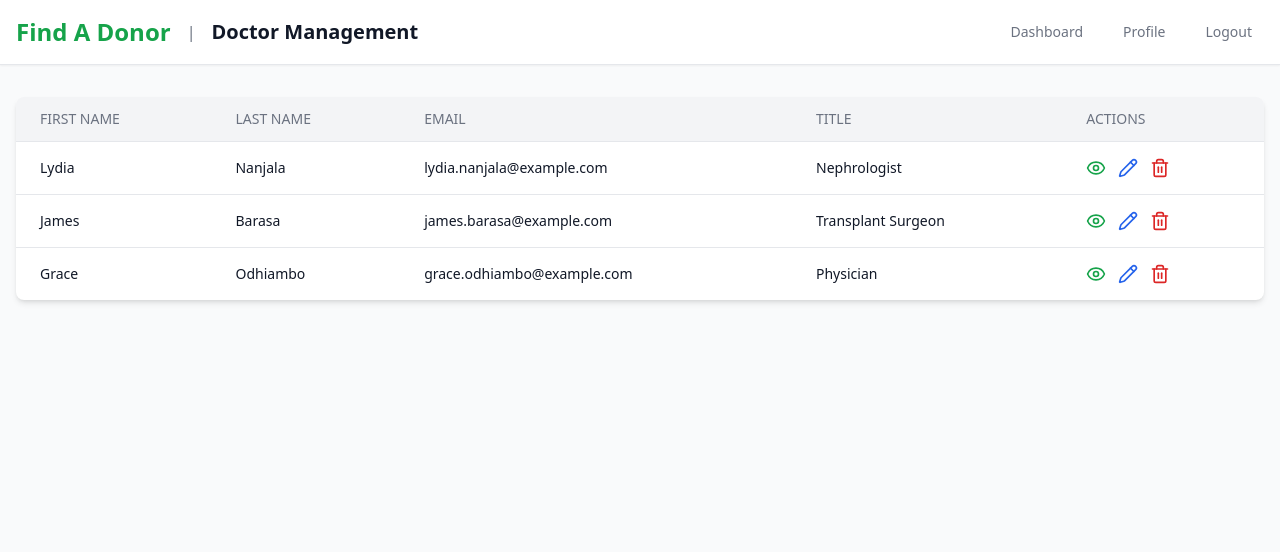
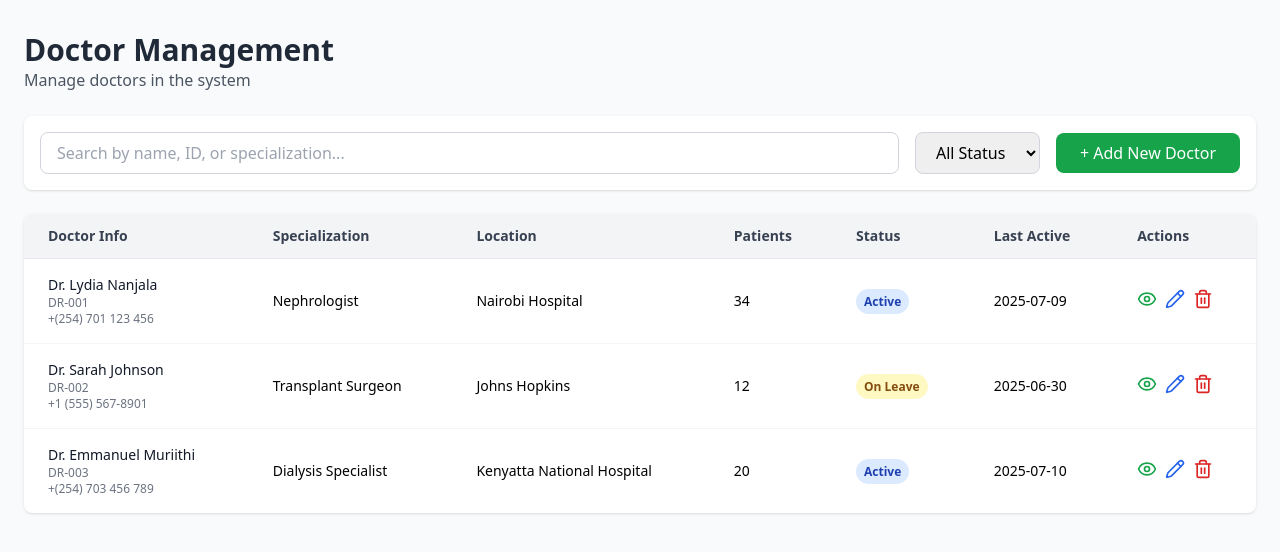
Before and after one commit to M-Bless/Find-A-Donor, a React (Create React App) app: page /doctor-management in a window 1280 px wide. Shown: the top 552 px of the page. Built offline with nearby package versions, Linux system fonts and the light colour scheme.

Commit message:
doctor management made seamless

```diff
--- a/src/components/DoctorManagement.jsx
+++ b/src/components/DoctorManagement.jsx
@@ -1,159 +1,149 @@
 import React, { useState } from 'react';
-import { Link } from 'react-router-dom';
-import { Pencil, Eye, Trash2 } from 'lucide-react';
+import { Eye, Pencil, Trash2 } from 'lucide-react';
 
 const DoctorManagement = () => {
   const [doctors, setDoctors] = useState([
-    { id: 1, firstName: 'Lydia', lastName: 'Nanjala', email: 'lydia.nanjala@example.com', title: 'Nephrologist' },
-    { id: 2, firstName: 'James', lastName: 'Barasa', email: 'james.barasa@example.com', title: 'Transplant Surgeon' },
-    { id: 3, firstName: 'Grace', lastName: 'Odhiambo', email: 'grace.odhiambo@example.com', title: 'Physician' }
+    {
+      id: 'DR-001',
+      name: 'Dr. Lydia Nanjala',
+      specialization: 'Nephrologist',
+      phone: '+(254) 701 123 456',
+      email: 'lydia.nanjala@hospital.org',
+      patients: 34,
+      status: 'Active',
+      location: 'Nairobi Hospital',
+      lastActive: '2025-07-09',
+    },
+    {
+      id: 'DR-002',
+      name: 'Dr. Sarah Johnson',
+      specialization: 'Transplant Surgeon',
+      phone: '+1 (555) 567-8901',
+      email: 'sarah.johnson@clinic.com',
+      patients: 12,
+      status: 'On Leave',
+      location: 'Johns Hopkins',
+      lastActive: '2025-06-30',
+    },
+    {
+      id: 'DR-003',
+      name: 'Dr. Emmanuel Muriithi',
+      specialization: 'Dialysis Specialist',
+      phone: '+(254) 703 456 789',
+      email: 'emmanuel.muriithi@dialysis.org',
+      patients: 20,
+      status: 'Active',
+      location: 'Kenyatta National Hospital',
+      lastActive: '2025-07-10',
+    },
   ]);
 
-  const [selectedDoctor, setSelectedDoctor] = useState(null);
-  const [isModalOpen, setIsModalOpen] = useState(false);
+  const [searchTerm, setSearchTerm] = useState('');
+  const filteredDoctors = doctors.filter((doc) =>
+    doc.name.toLowerCase().includes(searchTerm.toLowerCase()) ||
+    doc.specialization.toLowerCase().includes(searchTerm.toLowerCase()) ||
+    doc.id.toLowerCase().includes(searchTerm.toLowerCase())
+  );
+
+  const handleView = (doctor) => {
+    alert('Viewing: ' + doctor.name);
+  };
 
   const handleEdit = (doctor) => {
-    setSelectedDoctor(doctor);
-    setIsModalOpen(true);
+    alert('Editing: ' + doctor.name);
   };
 
-  const handleSave = () => {
-    setDoctors(doctors.map(doc => (doc.id === selectedDoctor.id ? selectedDoctor : doc)));
-    setIsModalOpen(false);
+  const handleDelete = (id) => {
+    if (window.confirm('Are you sure you want to delete this doctor?')) {
+      setDoctors((prev) => prev.filter((doc) => doc.id !== id));
+    }
   };
 
   return (
-    <div className="min-h-screen bg-gray-50">
- {/* Header */}
-      <header className="bg-white shadow-sm border-b">
-        <div className="max-w-7xl mx-auto px-4 sm:px-6 lg:px-8">
-          <div className="flex justify-between items-center h-16">
-            <div className="flex items-center">
-              <Link to="/" className="text-2xl font-bold text-green-600 hover:text-green-700 transition duration-300">
-                Find A Donor
-              </Link>
-              <span className="ml-4 text-gray-500">|</span>
-              <h1 className="ml-4 text-xl font-semibold text-gray-900">Doctor Management</h1>
+    <div className="min-h-screen bg-gray-50 px-6 py-8">
+      <div className="mb-6">
+        <h1 className="text-3xl font-bold text-gray-800">Doctor Management</h1>
+        <p className="text-gray-600">Manage doctors in the system</p>
       </div>
 
-            <div className="flex items-center space-x-4">
-              <Link
-                to="/hospital-admin"
-                className="text-gray-500 hover:text-gray-700 px-3 py-2 rounded-md text-sm font-medium transition duration-300"
-              >
-                Dashboard
-              </Link>
-              <Link
-                to="/admin-profile"
-                className="text-gray-500 hover:text-gray-700 px-3 py-2 rounded-md text-sm font-medium transition duration-300"
-              >
-                Profile
-              </Link>
-              <Link
-                to="/"
-                className="text-gray-500 hover:text-gray-700 px-3 py-2 rounded-md text-sm font-medium transition duration-300"
-              >
-                Logout
-              </Link>
+      {/* Filter & Add Section */}
+      <div className="bg-white p-4 rounded-lg shadow flex flex-col md:flex-row md:items-center md:justify-between gap-4 mb-6">
+        <div className="flex flex-col md:flex-row gap-4 flex-1">
+          <input
+            type="text"
+            className="w-full px-4 py-2 border border-gray-300 rounded-lg"
+            placeholder="Search by name, ID, or specialization..."
+            value={searchTerm}
+            onChange={(e) => setSearchTerm(e.target.value)}
+          />
+          <select className="px-4 py-2 border border-gray-300 rounded-lg">
+            <option>All Status</option>
+            <option>Active</option>
+            <option>On Leave</option>
+          </select>
+
         </div>
+        <button className="bg-green-600 text-white px-6 py-2 rounded-lg hover:bg-green-700">
+          + Add New Doctor
+        </button>
       </div>
-        </div>
-      </header>
 
-      <main className="max-w-7xl mx-auto px-4 sm:px-6 lg:px-8 py-8">
-        <div className="bg-white shadow-md rounded-lg overflow-hidden">
-          <table className="min-w-full">
-            <thead className="bg-gray-100">
+      {/* Doctor Table */}
+      <div className="bg-white rounded-lg shadow overflow-x-auto">
+        <table className="min-w-full table-auto divide-y divide-gray-200">
+          <thead className="bg-gray-100 text-left text-sm font-semibold text-gray-700">
             <tr>
-                <th className="px-6 py-3 text-left text-sm font-medium text-gray-500 uppercase">First Name</th>
-                <th className="px-6 py-3 text-left text-sm font-medium text-gray-500 uppercase">Last Name</th>
-                <th className="px-6 py-3 text-left text-sm font-medium text-gray-500 uppercase">Email</th>
-                <th className="px-6 py-3 text-left text-sm font-medium text-gray-500 uppercase">Title</th>
-                <th className="px-6 py-3 text-left text-sm font-medium text-gray-500 uppercase">Actions</th>
+              <th className="px-6 py-3">Doctor Info</th>
+              <th className="px-6 py-3">Specialization</th>
+              <th className="px-6 py-3">Location</th>
+              <th className="px-6 py-3">Patients</th>
+              <th className="px-6 py-3">Status</th>
+              <th className="px-6 py-3">Last Active</th>
+              <th className="px-6 py-3">Actions</th>
             </tr>
           </thead>
-            <tbody>
-              {doctors.map((doctor) => (
-                <tr key={doctor.id} className="border-t">
-                  <td className="px-6 py-4 whitespace-nowrap text-sm text-gray-900">{doctor.firstName}</td>
-                  <td className="px-6 py-4 whitespace-nowrap text-sm text-gray-900">{doctor.lastName}</td>
-                  <td className="px-6 py-4 whitespace-nowrap text-sm text-gray-900">{doctor.email}</td>
-                  <td className="px-6 py-4 whitespace-nowrap text-sm text-gray-900">{doctor.title}</td>
-                  <td className="px-6 py-4 whitespace-nowrap text-sm">
-                    <div className="flex items-center space-x-3">
-                      <button title="View" className="text-green-600 hover:text-green-900">
+          <tbody className="divide-y divide-gray-100 text-sm">
+            {filteredDoctors.map((doc) => (
+              <tr key={doc.id} className="hover:bg-gray-50">
+                <td className="px-6 py-4">
+                  <div className="font-medium text-gray-900">{doc.name}</div>
+                  <div className="text-gray-500 text-xs">{doc.id}</div>
+                  <div className="text-gray-500 text-xs">{doc.phone}</div>
+                </td>
+                <td className="px-6 py-4">{doc.specialization}</td>
+                <td className="px-6 py-4">{doc.location}</td>
+                <td className="px-6 py-4">{doc.patients}</td>
+                <td className="px-6 py-4">
+                  <span
+                    className={`px-2 py-1 text-xs rounded-full font-semibold ${
+                      doc.status === 'Active'
+                        ? 'bg-blue-100 text-blue-800'
+                        : 'bg-yellow-100 text-yellow-800'
+                    }`}
+                  >
+                    {doc.status}
+                  </span>
+                </td>
+                <td className="px-6 py-4">{doc.lastActive}</td>
+                <td className="px-6 py-4 space-x-2">
+                  <button onClick={() => handleView(doc)} className="text-green-600 hover:text-green-800" title="View">
                     <Eye className="w-5 h-5" />
                   </button>
-                      <button
-                        title="Edit"
-                        onClick={() => handleEdit(doctor)}
-                        className="text-blue-600 hover:text-blue-900"
-                      >
+                  <button onClick={() => handleEdit(doc)} className="text-blue-600 hover:text-blue-800" title="Edit">
                     <Pencil className="w-5 h-5" />
                   </button>
-                      <button title="Delete" className="text-red-600 hover:text-red-900">
+                  <button onClick={() => handleDelete(doc.id)} className="text-red-600 hover:text-red-800" title="Delete">
                     <Trash2 className="w-5 h-5" />
                   </button>
-                    </div>
                 </td>
               </tr>
             ))}
           </tbody>
         </table>
+        {filteredDoctors.length === 0 && (
+          <div className="text-center py-10 text-gray-500">No doctors found.</div>
+        )}
       </div>
-
-        {isModalOpen && (
-          <div className="fixed inset-0 flex items-center justify-center bg-black bg-opacity-30 z-50">
-            <div className="bg-white rounded-lg p-6 shadow-xl w-full max-w-lg">
-              <h2 className="text-xl font-semibold mb-4">Edit Doctor</h2>
-              <div className="grid grid-cols-2 gap-4">
-                <input
-                  type="text"
-                  className="border p-2 rounded w-full"
-                  placeholder="First Name"
-                  value={selectedDoctor.firstName}
-                  onChange={(e) => setSelectedDoctor({ ...selectedDoctor, firstName: e.target.value })}
-                />
-                <input
-                  type="text"
-                  className="border p-2 rounded w-full"
-                  placeholder="Last Name"
-                  value={selectedDoctor.lastName}
-                  onChange={(e) => setSelectedDoctor({ ...selectedDoctor, lastName: e.target.value })}
-                />
-                <input
-                  type="email"
-                  className="col-span-2 border p-2 rounded w-full"
-                  placeholder="Email"
-                  value={selectedDoctor.email}
-                  onChange={(e) => setSelectedDoctor({ ...selectedDoctor, email: e.target.value })}
-                />
-                <input
-                  type="text"
-                  className="col-span-2 border p-2 rounded w-full"
-                  placeholder="Professional Title"
-                  value={selectedDoctor.title}
-                  onChange={(e) => setSelectedDoctor({ ...selectedDoctor, title: e.target.value })}
-                />
-              </div>
-              <div className="mt-6 flex justify-end space-x-3">
-                <button
-                  onClick={() => setIsModalOpen(false)}
-                  className="bg-gray-200 hover:bg-gray-300 text-gray-800 px-4 py-2 rounded"
-                >
-                  Cancel
-                </button>
-                <button
-                  onClick={handleSave}
-                  className="bg-blue-600 hover:bg-blue-700 text-white px-4 py-2 rounded"
-                >
-                  Save
-                </button>
-              </div>
-            </div>
-          </div>
-        )}
-      </main>
     </div>
   );
 };
```
Lines whose indentation alone changed are shown as unchanged.
